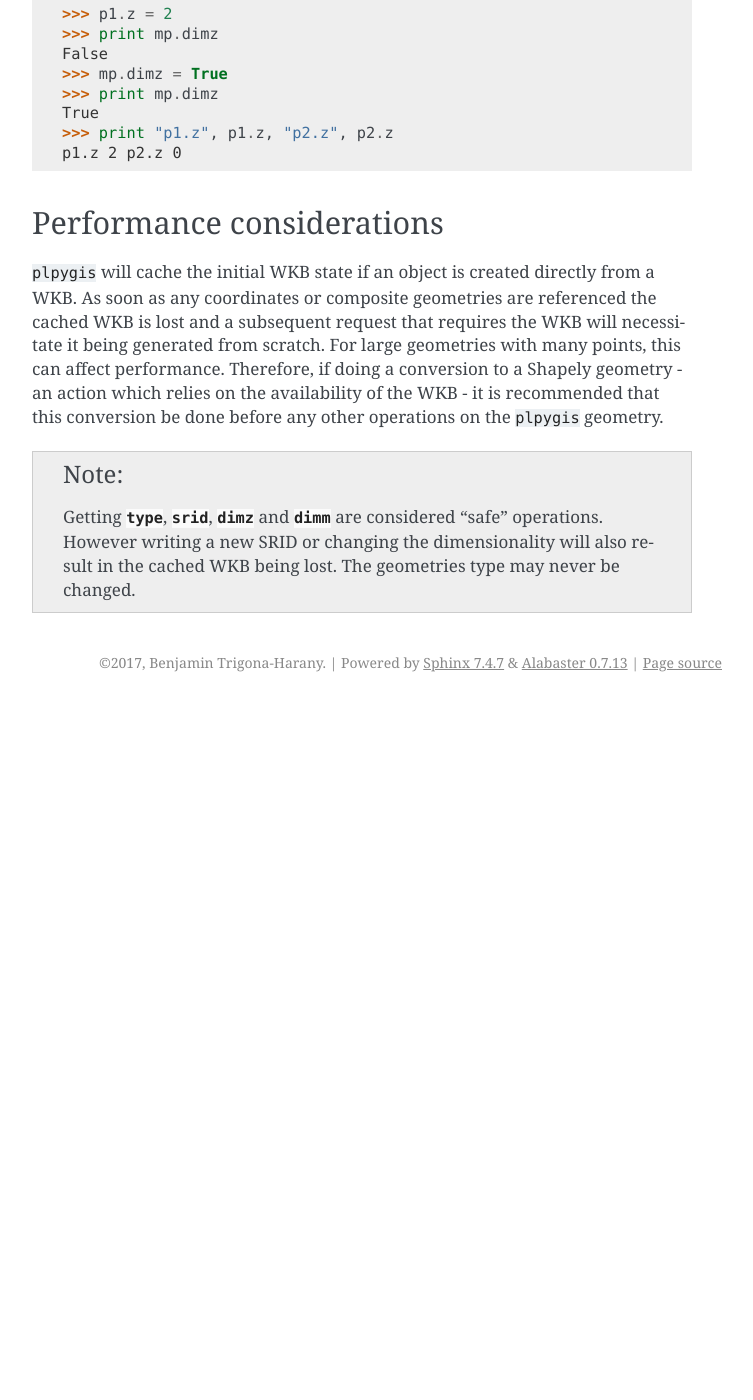
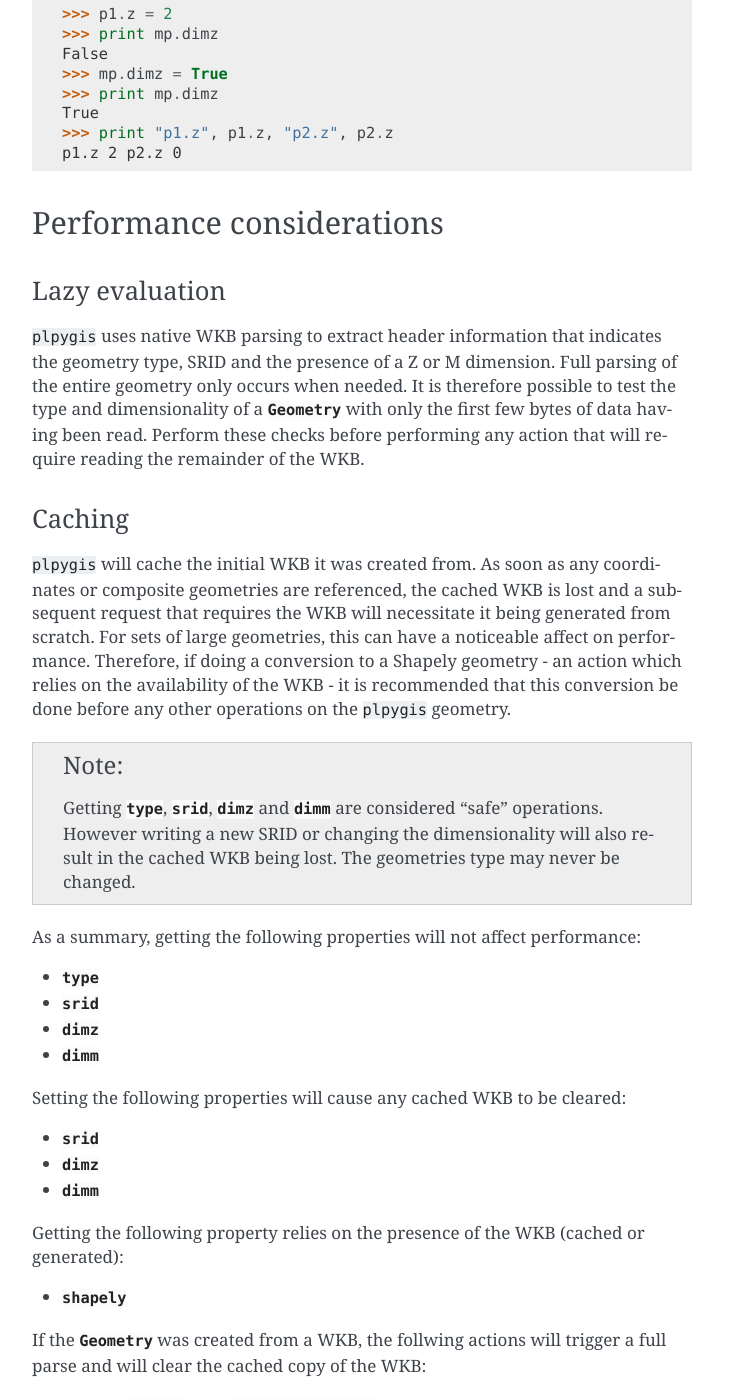
Before and after one commit to bosth/plpygis, a Sphinx documentation site: the page built from doc/source/subclasses.rst, in a window 1280 px wide and 1400 px high, scrolled down 2376 px. Shown: the whole window, without its empty margins (388-1141 px from the left). Built offline with Sphinx 7.4.7, drawn with Linux system fonts in a browser that asks for light colours; before the commit the page ends 3078 px from its top, so only the background shows below that; some of the changed text lies outside the part shown.

Commit message:
Documentation additions.

```diff
--- a/doc/source/subclasses.rst
+++ b/doc/source/subclasses.rst
@@ -96,8 +96,41 @@ Adding a new dimension to a :class:`Point <plpygis.geometry.Point>` that is a ve
 Performance considerations
 --------------------------
 
-``plpygis`` will cache the initial WKB state if an object is created directly from a WKB. As soon as any coordinates or composite geometries are referenced the cached WKB is lost and a subsequent request that requires the WKB will necessitate it being generated from scratch. For large geometries with many points, this can affect performance. Therefore, if doing a conversion to a Shapely geometry - an action which relies on the availability of the WKB - it is recommended that this conversion be done before any other operations on the ``plpygis`` geometry.
+Lazy evaluation
+^^^^^^^^^^^^^^^
+
+``plpygis`` uses native WKB parsing to extract header information that indicates the geometry type, SRID and the presence of a Z or M dimension. Full parsing of the entire geometry only occurs when needed. It is therefore possible to test the type and dimensionality of a :class:`Geometry <plpygis.geometry.Geometry>` with only the first few bytes of data having been read. Perform these checks before performing any action that will require reading the remainder of the WKB.
+
+Caching
+^^^^^^^
+
+``plpygis`` will cache the initial WKB it was created from. As soon as any coordinates or composite geometries are referenced, the cached WKB is lost and a subsequent request that requires the WKB will necessitate it being generated from scratch. For sets of large geometries, this can have a noticeable affect on performance. Therefore, if doing a conversion to a Shapely geometry - an action which relies on the availability of the WKB - it is recommended that this conversion be done before any other operations on the ``plpygis`` geometry.
 
 .. note::
 
     Getting :meth:`type <plpygis.geometry.Geometry.type>`, :meth:`srid <plpygis.geometry.Geometry.srid>`, :meth:`dimz <plpygis.geometry.Geometry.dimz>` and :meth:`dimm <plpygis.geometry.Geometry.dimm>` are considered "safe" operations. However writing a new SRID or changing the dimensionality will also result in the cached WKB being lost. The geometries type may never be changed.
+
+As a summary, getting the following properties will not affect performance:
+
+* :meth:`type <plpygis.geometry.Geometry.type>`
+* :meth:`srid <plpygis.geometry.Geometry.srid>`
+* :meth:`dimz <plpygis.geometry.Geometry.dimz>`
+* :meth:`dimm <plpygis.geometry.Geometry.dimm>`
+
+Setting the following properties will cause any cached WKB to be cleared:
+
+* :meth:`srid <plpygis.geometry.Geometry.srid>`
+* :meth:`dimz <plpygis.geometry.Geometry.dimz>`
+* :meth:`dimm <plpygis.geometry.Geometry.dimm>`
+
+Getting the following property relies on the presence of the WKB (cached or generated):
+
+* :meth:`shapely <plpygis.geometry.Geometry.shapely>`
+
+If the :class:`Geometry <plpygis.geometry.Geometry>` was created from a WKB, the follwing actions will trigger a full parse and will clear the cached copy of the WKB:
+
+* getting :meth:`geojson <plpygis.geometry.Geometry.geojson>` and :meth:`__geo_interface__ <plpygis.geometry.Geometry.__geo_interface__>`
+* getting :meth:`shapely <plpygis.geometry.Geometry.shapely>`
+* getting any :class:`Point <plpygis.geometry.Point>` coordinate
+* getting :meth:`vertices <plpygis.geometry.LineString.vertices>`, :meth:`rings <plpygis.geometry.Polygon.rings>`
+* getting any component goemetry from :class:`MultiPoint <plpygis.geometry.MultiPoint>`, :class:`MultiLineString <plpygis.geometry.MultiLineString>`, :class:`MultiPolygon <plpygis.geometry.MultiPolygon>` or :class:`GeometryCollection <plpygis.geometry.GeometryCollection>`
--- a/setup.py
+++ b/setup.py
@@ -9,7 +9,7 @@ def readme():
 setup(
     name="plpygis",
     version=__version__,
-    url="http://github.com/bosth/plpygis",
+    url="https://github.com/bosth/plpygis",
     license="GNU GPLv3",
     author="Benjamin Trigona-Harany",
     author_email="bosth@alumni.sfu.ca",
```
Also changed, not shown: doc/source/usage.rst (+1 -6 lines).
